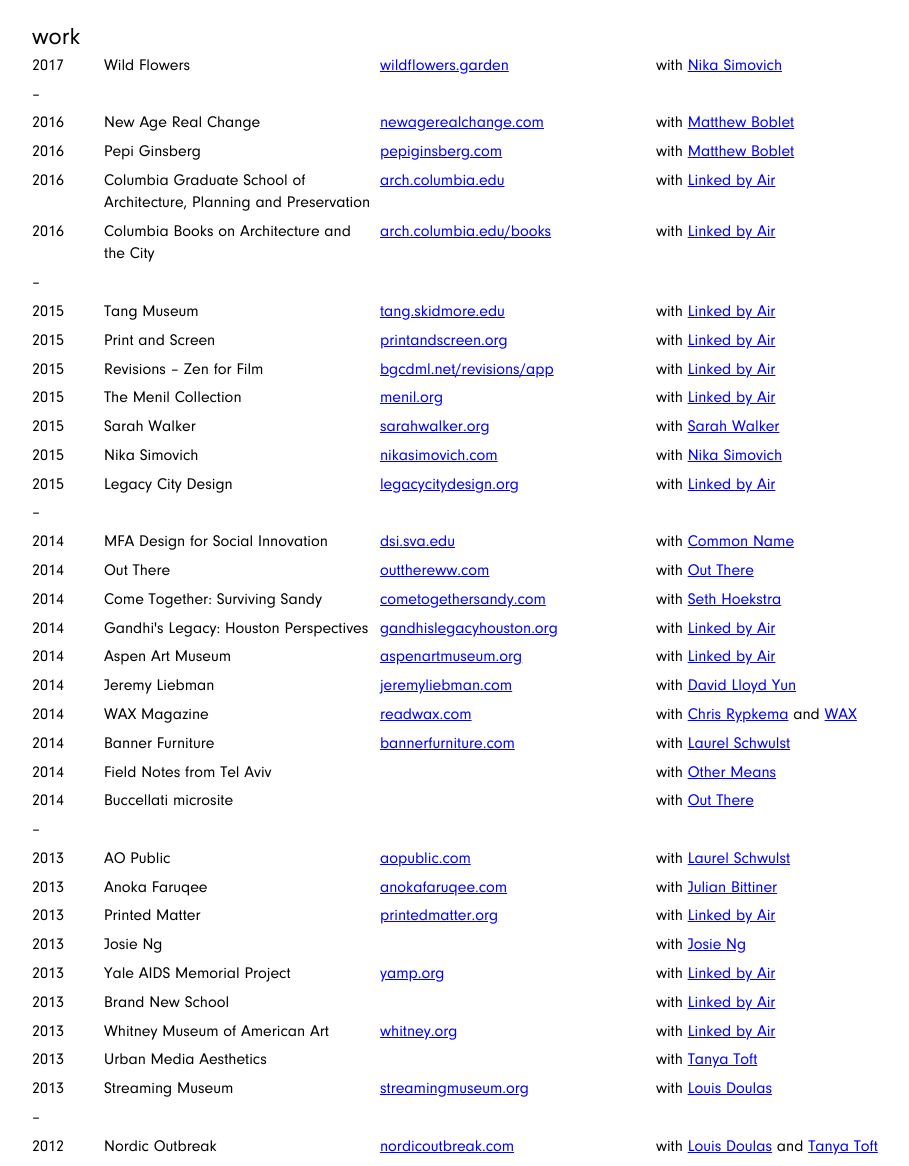
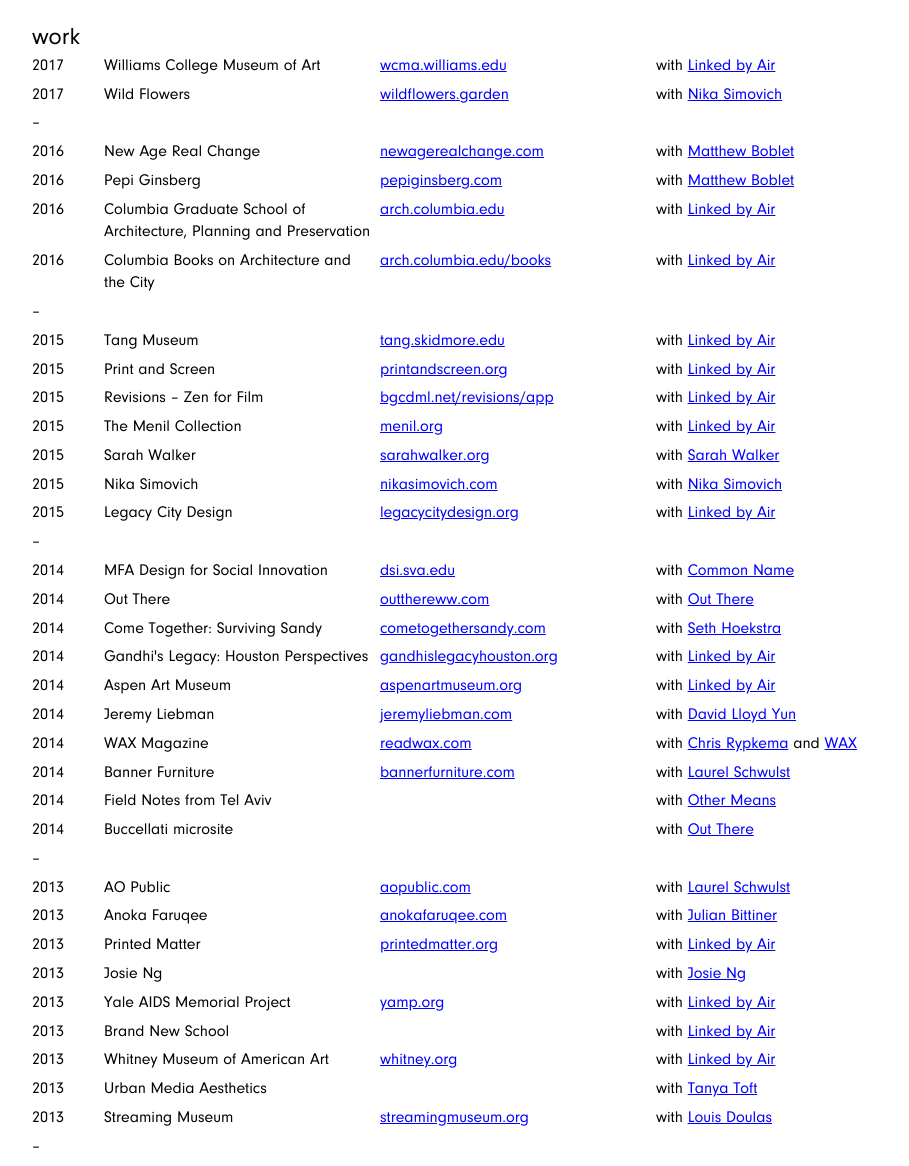
Before and after one commit to dylanfisher/my-website, a PHP site: page / in a window 1280 px wide. Shown: the part 163-1329 px from the top of the page, without its empty margins (128-1037 px from the left). Run offline with PHP 8.4, Linux system fonts and the light colour scheme; some libraries are stand-ins or nearby versions.

Commit message:
Add WCMA project

```diff
--- a/index.php
+++ b/index.php
@@ -88,6 +88,12 @@
       </div>
     </header>
     <h2 class="title">work</h2>
+    <ul class="project">
+      <li>2017</li>
+      <li><h3>Williams College Museum of Art</h3></li>
+      <li><a href="https://wcma.williams.edu/" target="_blank">wcma.williams.edu</a></li>
+      <li>with <a href="http://linkedbyair.net" target="_blank">Linked by Air</a></li>
+    </ul>
     <ul class="project">
       <li>2017</li>
       <li><h3>Wild Flowers</h3></li>
```
